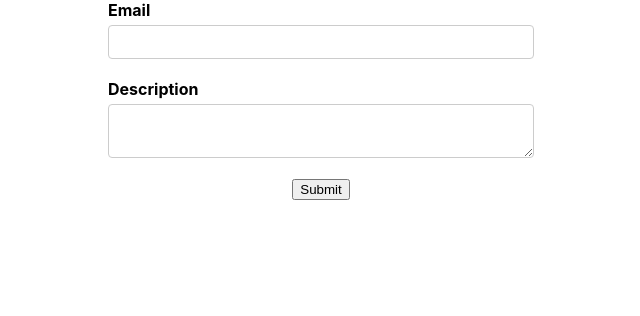
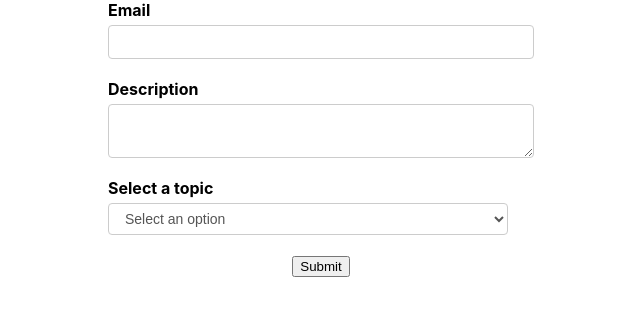
Before and after one commit to SaqibSattar/react-formik, a React (Vite) app: page / in a window 1280 px wide. Shown: the top 316 px of the page, without its empty margins (319-959 px from the left). Built offline with nearby package versions, Linux system fonts and the light colour scheme.

Commit message:
Select Component

```diff
--- a/src/components/FormikContainer.jsx
+++ b/src/components/FormikContainer.jsx
@@ -4,13 +4,22 @@ import * as Yup from "yup";
 import FormikControl from './FormikControl'
 
 function FormikContainer() {
+  const dropdownOptions = [
+    { key: 'Select an option', value: '' },
+    { key: 'Option 1', value: 'option1' },
+    { key: 'Option 2', value: 'option2' },
+    { key: 'Option 3', value: 'option3' }
+  ]
+
   const initialValues = {
     email: '',
-    description: ''
+    description: '',
+    selectOption: ''
   }
   const validationSchema = Yup.object({
     email: Yup.string().required('Required'),
-    description: Yup.string().required('Required')
+    description: Yup.string().required('Required'),
+    selectOption: Yup.string().required('Required')
   })
   const onSubmit = values => {
     console.log('Form data', values)
@@ -37,6 +46,13 @@ function FormikContainer() {
             name='description'
             formik={formik}
           />
+          <FormikControl
+            control='select'
+            label='Select a topic'
+            name='selectOption'
+            options={dropdownOptions}
+            formik={formik}
+          />
           <button type='submit'>Submit</button>
         </Form>
       )}
--- a/src/components/FormikControl.jsx
+++ b/src/components/FormikControl.jsx
@@ -1,6 +1,7 @@
 import React from 'react'
 import Input from './Input'
 import Textarea from './Textarea'
+import Select from './Select'
 
 function FormikControl (props) {
   const { control, ...rest } = props
@@ -10,6 +11,7 @@ function FormikControl (props) {
     case 'textarea':
         return <Textarea {...rest} />
     case 'select':
+        return <Select {...rest} />
     case 'radio':
     case 'checkbox':
     case 'date':
--- /dev/null
+++ b/src/components/Select.jsx
@@ -0,0 +1,24 @@
+import React from 'react'
+import { Field, ErrorMessage } from 'formik'
+import TextError from './TextError'
+
+function Select (props) {
+  const { label, name, options, formik, ...rest } = props
+  return (
+    <div className='form-control'>
+      <label htmlFor={name}>{label}</label>
+      <Field as='select' id={name} name={name} {...rest}>
+        {options.map(option => {
+          return (
+            <option key={option.value} value={option.value}>
+              {option.key}
+            </option>
+          )
+        })}
+      </Field>
+      <ErrorMessage component={TextError} name={name} />
+    </div>
+  )
+}
+
+export default Select
```
